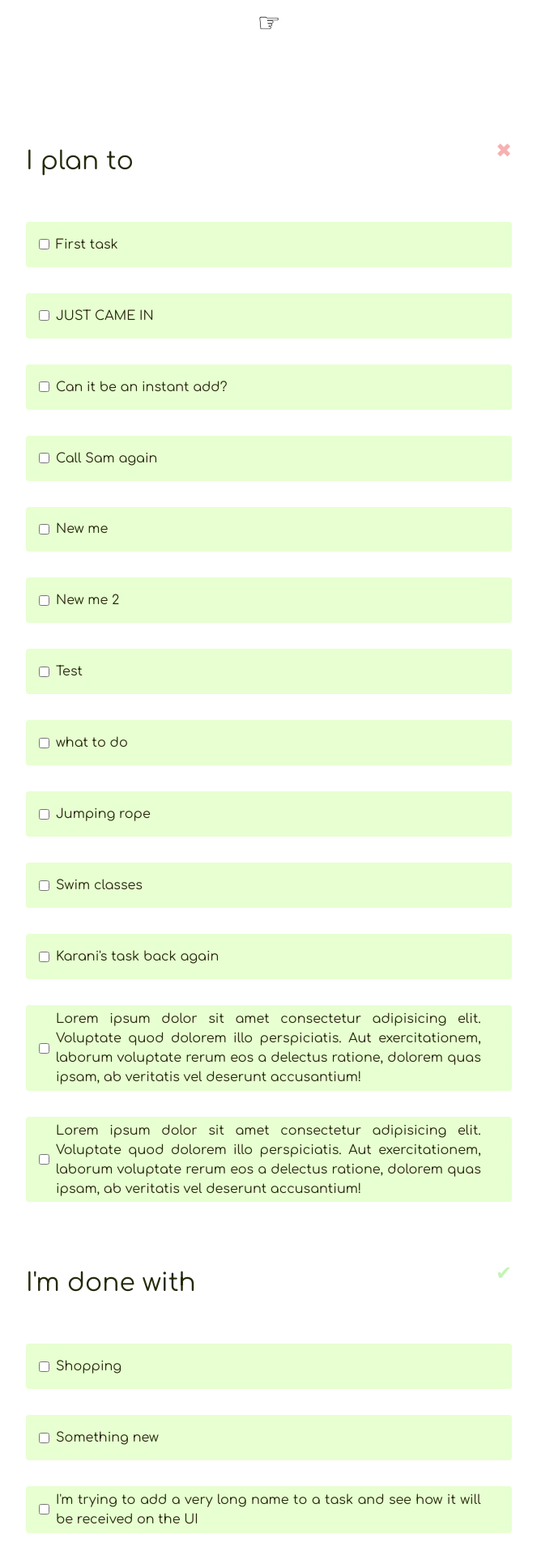
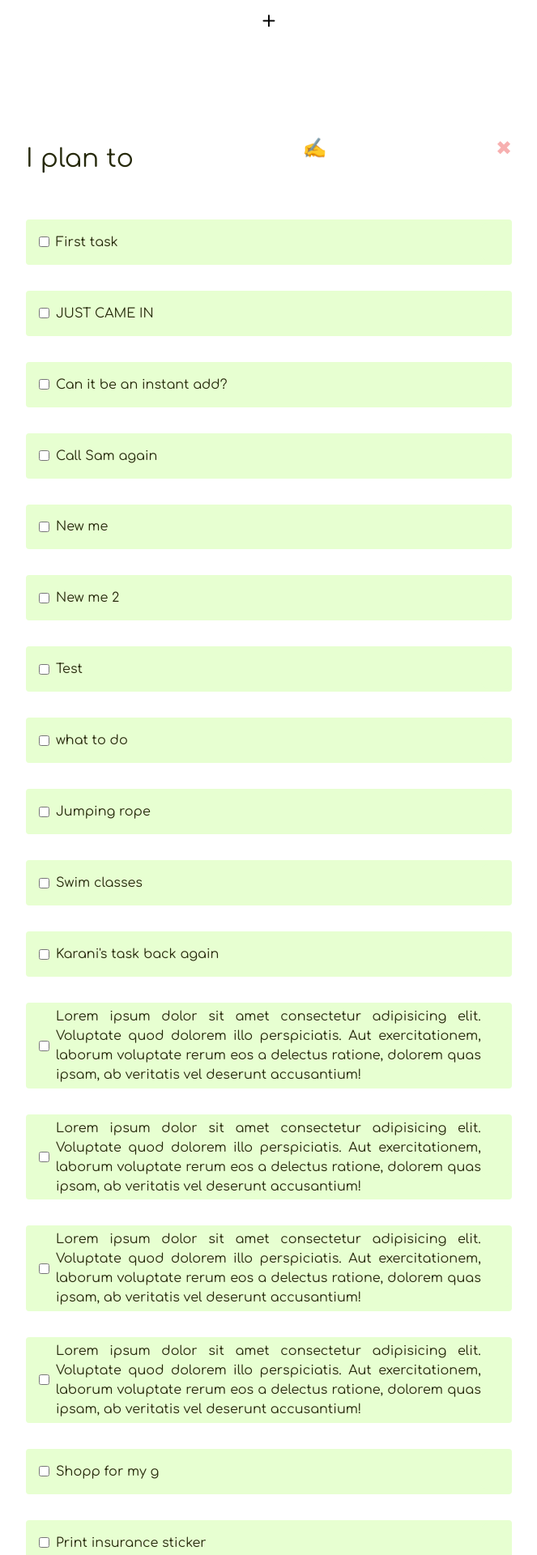
Before and after one commit to gatere-kinyanjui/ts-rct, a React (Vite) app: page / in a window 1280 px wide. Shown: the part 260-2180 px from the top of the page at 81% size, without its empty margins (308-971 px from the left). Built offline with nearby package versions, Linux system fonts and the light colour scheme; data requests are answered from the project's data file.

Commit message:
sets up modal

```diff
--- a/data/db.json
+++ b/data/db.json
@@ -182,11 +182,47 @@
       "id": "j7jnIQEhxCZCIOCTJAE2X",
       "taskName": " Lorem ipsum dolor sit amet consectetur adipisicing elit. Voluptate               quod dolorem illo perspiciatis. Aut exercitationem, laborum               voluptate rerum eos a delectus ratione, dolorem quas ipsam, ab               veritatis vel deserunt accusantium!",
       "deadline": 0,
-      "status": "incomplete"
+      "status": "complete"
     },
     {
       "id": "MRwAw_8u7BP8b0s6bXXHP",
       "taskName": " Lorem ipsum dolor sit amet consectetur adipisicing elit. Voluptate               quod dolorem illo perspiciatis. Aut exercitationem, laborum               voluptate rerum eos a delectus ratione, dolorem quas ipsam, ab veritatis vel deserunt accusantium!",
+      "deadline": 0,
+      "status": "complete"
+    },
+    {
+      "id": "JdUwtiVqU7qfDfcrxcMYd",
+      "taskName": "Lorem ipsum dolor sit amet consectetur adipisicing elit. Voluptate quod dolorem illo perspiciatis. Aut exercitationem, laborum voluptate rerum eos a delectus ratione, dolorem quas ipsam, ab veritatis vel deserunt accusantium!",
+      "deadline": 0,
+      "status": "incomplete"
+    },
+    {
+      "id": "glhHnqAjr74I9IqNBryuS",
+      "taskName": "Lorem ipsum dolor sit amet consectetur adipisicing elit. Voluptate quod dolorem illo perspiciatis. Aut exercitationem, laborum voluptate rerum eos a delectus ratione, dolorem quas ipsam, ab veritatis vel deserunt accusantium!",
+      "deadline": 0,
+      "status": "incomplete"
+    },
+    {
+      "id": "OBdLypNI1_rBExPVk0rrN",
+      "taskName": "Lorem ipsum dolor sit amet consectetur adipisicing elit. Voluptate quod dolorem illo perspiciatis. Aut exercitationem, laborum voluptate rerum eos a delectus ratione, dolorem quas ipsam, ab veritatis vel deserunt accusantium!",
+      "deadline": 0,
+      "status": "incomplete"
+    },
+    {
+      "id": "tU1-xOkqveBPQptfdYT_e",
+      "taskName": "Lorem ipsum dolor sit amet consectetur adipisicing elit. Voluptate quod dolorem illo perspiciatis. Aut exercitationem, laborum voluptate rerum eos a delectus ratione, dolorem quas ipsam, ab veritatis vel deserunt accusantium!",
+      "deadline": 0,
+      "status": "incomplete"
+    },
+    {
+      "id": "SilNgePFrwZOrst5ndvgd",
+      "taskName": "Shopp for my g",
+      "deadline": 0,
+      "status": "incomplete"
+    },
+    {
+      "id": "Jwurn1487HW8FJAGT9Vls",
+      "taskName": "Print insurance sticker",
       "deadline": 0,
       "status": "incomplete"
     }
--- a/src/App.css
+++ b/src/App.css
@@ -44,6 +44,7 @@
   width: 400px;
   background-color: inherit;
   color: black;
+  font-family: "Comfortaa", cursive;
   /* flex: 1 1 40ch; */
 }
 
@@ -56,7 +57,8 @@
   font-size: 2rem;
   background-color: inherit;
   cursor: pointer;
-  transition: all 0.3s ease-in-out;
+  transition: all 0.5s ease-in-out;
+  content: \002B;
 }
 
 .addBtn:hover {
@@ -81,11 +83,12 @@ button:focus-visible {
   align-items: center;
 }
 
-.delete {
+.deleteOrEdit {
   width: 600px;
   display: flex;
   flex-direction: row;
   justify-content: space-between;
+  align-items: center;
 }
 
 .uncheck {
@@ -143,6 +146,22 @@ span {
 /* .taskName {
 } */
 
+.editMode {
+  border: none;
+  background-color: inherit;
+  color: rgb(194, 245, 181);
+  size: 20;
+  font-size: x-large;
+  border-radius: 8px;
+  color: rgb(255, 187, 0);
+  cursor: pointer;
+}
+
+.editMode:hover {
+  color: rgb(197, 195, 42);
+  transition: all 0.3s ease-in-out;
+}
+
 .uncheckAll {
   border: none;
   background-color: inherit;
@@ -193,6 +212,23 @@ span {
   transition: all 0.5s ease-in-out;
 }
 
+/* MODAL STYLES */
+.modalContainer {
+  display: none;
+  position: fixed;
+  width: 100%;
+  min-width: 300px;
+  inset: 0;
+  background-color: rgba(0, 0, 0, 0.4);
+}
+
+.confirmEditedTodo {
+  content: "\2713";
+}
+.cancelEditedTodo {
+  content: \2093;
+}
+
 /* .todoTaskContainer .contentContainer {
   flex: 80%;
   height: 100%;
@@ -221,4 +257,4 @@ l
   border-bottom-right-radius: 8px;
   color: white;
   cursor: pointer;
-} */
+} */ ;
--- a/src/App.tsx
+++ b/src/App.tsx
@@ -12,6 +12,7 @@ import {
 import Incomplete from "./components/Incomplete/Incomplete";
 import Complete from "./components/Complete/Complete";
 import AddTodo from "./components/AddTodo/AddTodo";
+import Modal from "./components/Modal/Modal";
 
 function App() {
   // const [task, setTask] = useState<string>("");
@@ -52,7 +53,7 @@ function App() {
     setCompleteTodos((prev) => [...prev.filter((todo) => todo.id !== id)]);
   };
 
-  function handleStatus(todo: ITask) {
+  const handleStatus = (todo: ITask) => {
     const { id, status } = todo;
 
     if (status === TodoStatuses.incomplete) {
@@ -70,7 +71,7 @@ function App() {
         setIncompleteTodos((prev) => [todo, ...prev]);
       });
     }
-  }
+  };
 
   const handleDeleteTask = (id: string) => {
     console.log(id);
@@ -83,6 +84,10 @@ function App() {
     console.log("one ring to rule them all!");
   };
 
+  const showEditModal = () => {
+    alert("i'm gon surface right here");
+  };
+
   return (
     <div className="App">
       <h1>theTodoRvstd</h1>
@@ -90,8 +95,11 @@ function App() {
 
       <div className="tasksDisplay">
         <div className="incompleteTasks">
-          <div className="delete">
+          <div className="deleteOrEdit">
             <h3>I plan to</h3>
+            <button className="editMode" onClick={showEditModal}>
+              &#9997;
+            </button>
             <button
               className="deleteAll"
               onClick={() => handleDeleteAllTasks()}
@@ -118,6 +126,8 @@ function App() {
             handleStatus={handleStatus}
           />
         </div>
+
+        <Modal />
       </div>
     </div>
   );
--- a/src/components/AddTodo/AddTodo.tsx
+++ b/src/components/AddTodo/AddTodo.tsx
@@ -51,7 +51,8 @@ function AddTodo({ handleAdd }: Props) {
         />
       </div>
       <button type="submit" className="addBtn">
-        &#9758;
+        {/* &#9758; */}
+        &#43;
       </button>
     </form>
   );
--- a/src/components/Incomplete/Incomplete.tsx
+++ b/src/components/Incomplete/Incomplete.tsx
@@ -10,10 +10,6 @@ interface Props {
 }
 
 function Incomplete({ todos, handleDeleteTask, handleStatus }: Props) {
-  const editMode = () => {
-    console.log("edit mode");
-  };
-
   return (
     // <div className="megaWrapper">
     //   {todos.length ? (
@@ -28,15 +24,7 @@ function Incomplete({ todos, handleDeleteTask, handleStatus }: Props) {
               // checked={todo.status === TodoStatuses.complete}
               onChange={(e) => handleStatus(todo)}
             />
-            <span
-              // contentEditable={true}
-              // suppressContentEditableWarning={true}
-              className="todoName"
-              onFocus={editMode}
-            >
-              {/* {" "} */}
-              {todo.taskName}
-            </span>
+            <span className="todoName">{todo.taskName}</span>
           </label>
 
           {/* <span>{task.deadline}</span> */}
--- a/src/index.css
+++ b/src/index.css
@@ -13,6 +13,8 @@
   -moz-osx-font-smoothing: grayscale;
   -webkit-text-size-adjust: 100%; */
 /* } */
+
+/* INDEX RESETS */
 * {
   padding: 0%;
   margin: 0%;
```
